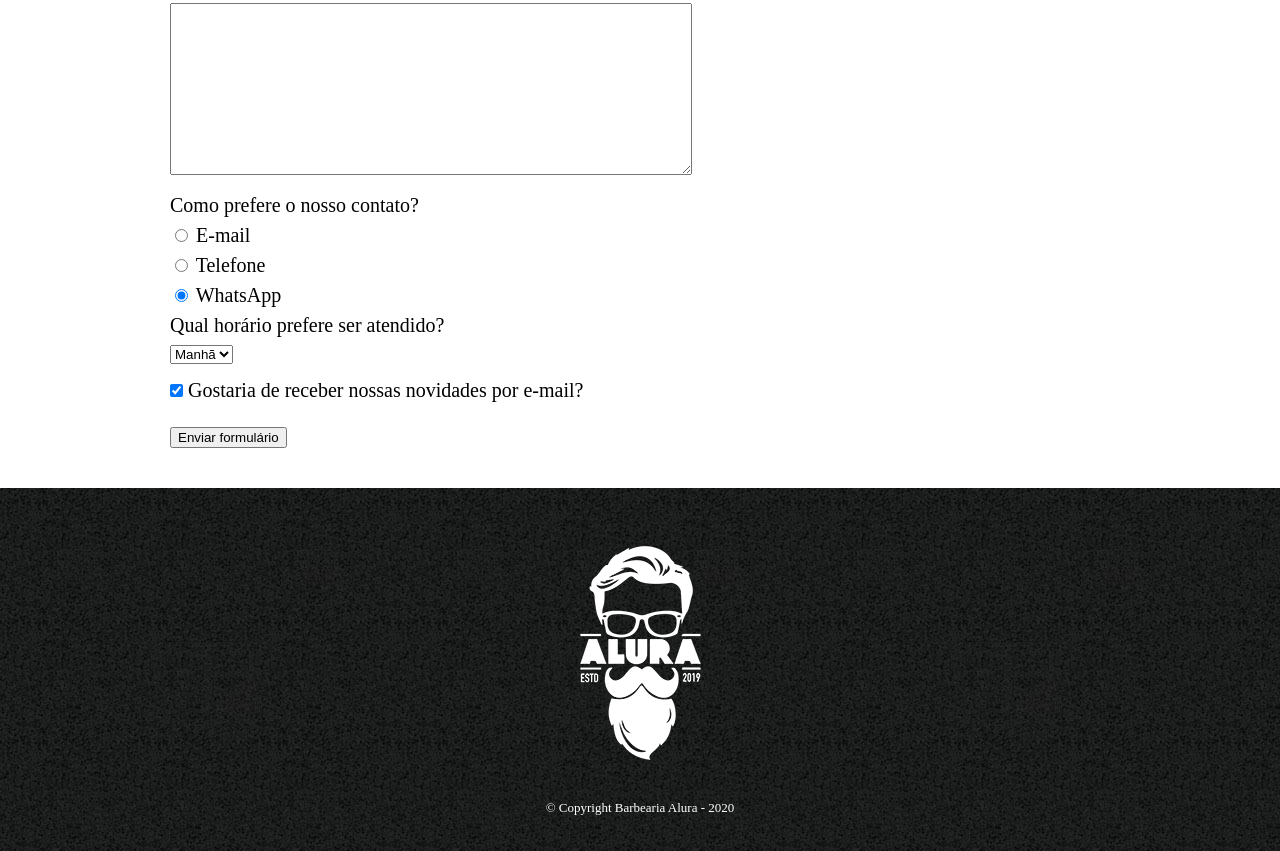
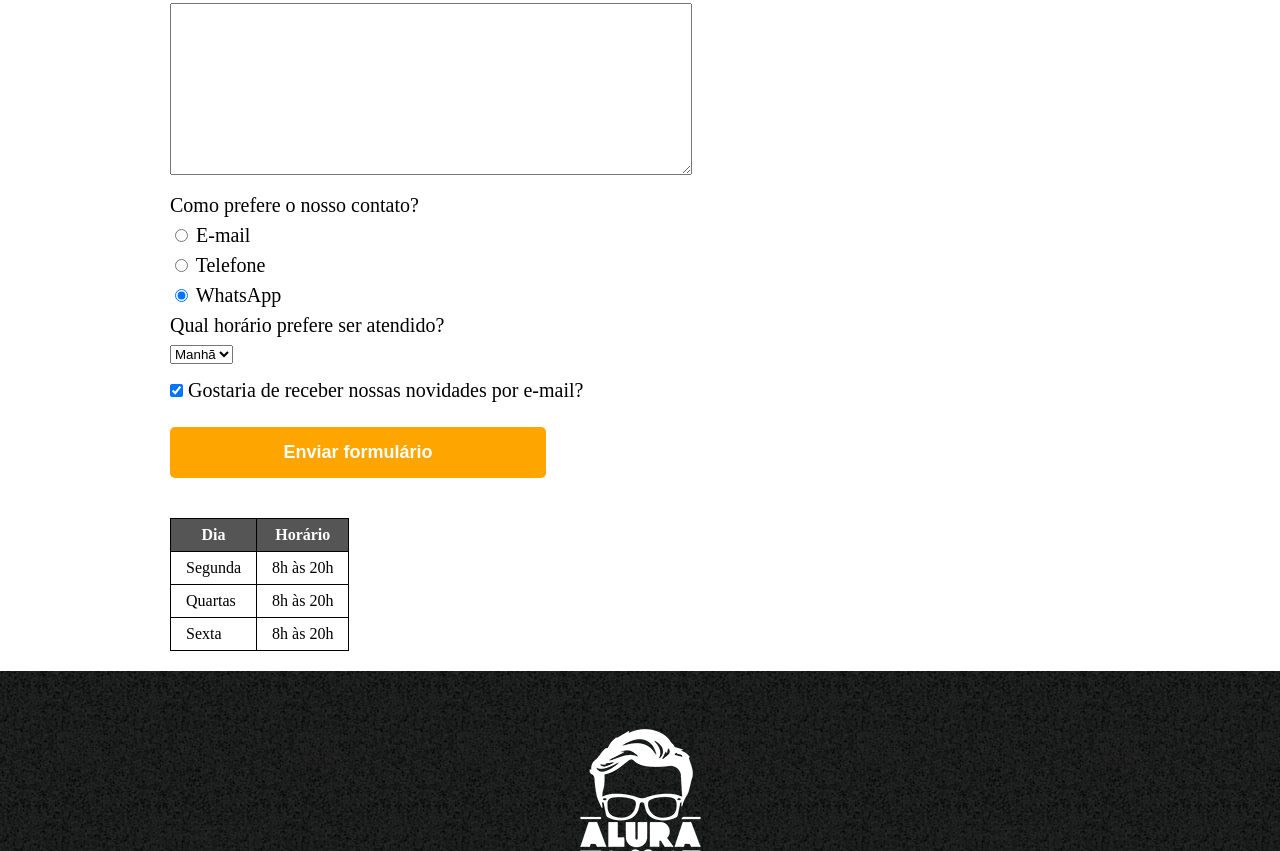
Before and after one commit to pedronandi/alura_babershop, a plain HTML site: page contato.html in a window 1280 px wide. Shown: the part 627-1478 px from the top of the page. Drawn offline with Linux system fonts and the light colour scheme.

Commit message:
HTML 5 & CSS 3: part 3, 100%.

```diff
--- a/contato.html
+++ b/contato.html
@@ -11,7 +11,7 @@
 		<header>
 			<!--Envelopa os itens do cabeçalho para possibilitar a edição das margens laterais-->
 			<div class="box">
-				<h1><img src="img/logo.png"></h1>
+				<h1><img src="img/logo.png" alt="Logo da Barbearia Alura"></h1>
 
 				<nav>
 					<ul>
@@ -37,8 +37,8 @@
 				<label for="mensagem">Mensagem:</label>
 				<textarea id="mensagem" rows="10" class="default-input" required></textarea>
 
-				<div>
-					<p>Como prefere o nosso contato?</p>
+				<fieldset> <!--Separa informações com um mesmo propósito, como uma <div>-->
+					<legend>Como prefere o nosso contato?</legend> <!--título de um fieldset-->
 
 					<label for="radio-email">
 						<input type="radio" value="email" id="radio-email" name="contato"> E-mail
@@ -49,25 +49,48 @@
 					<label for="radio-whatsapp">
 						<input type="radio" value="whatsapp" id="radio-whatsapp" name="contato" checked> WhatsApp
 					</label>
-				</div>
+				</fieldset>
 
-				<div>
-					<p>Qual horário prefere ser atendido?</p>
+				<fieldset>
+					<legend>Qual horário prefere ser atendido?</legend>
 					<select>
 						<option>Manhã</option>
 						<option>Tarde</option>
 						<option>Noite</option>
 					</select>
-				</div>
+				</fieldset>
 
 				<label><input type="checkbox" class="checkbox" checked> Gostaria de receber nossas novidades por e-mail?</label>
 
-				<input type="submit" value="Enviar formulário">
+				<input type="submit" value="Enviar formulário" class="send">
 			</form>
+
+			<table>
+				<thead>
+					<tr>
+						<th>Dia</th>
+						<th>Horário</th>
+					</tr>
+				</thead>
+				<tbody>
+					<tr>
+						<td>Segunda</td>
+						<td>8h às 20h</td>
+					</tr>
+					<tr>
+						<td>Quartas</td>
+						<td>8h às 20h</td>
+					</tr>
+					<tr>
+						<td>Sexta</td>
+						<td>8h às 20h</td>
+					</tr>
+				</tbody>
+			</table>
 		</main>
 
 		<footer>
-			<img src="img/logo-branco.png">
+			<img src="img/logo-branco.png" alt="Logo da Barbearia Alura">
 			<p class="copyright">&copy; Copyright Barbearia Alura - 2020</p>
 		</footer>
 	</body>
--- a/css/contato.css
+++ b/css/contato.css
@@ -7,7 +7,7 @@ form {
 	margin: 40px 0;
 }
 
-form label, p {
+form label, legend {
 	display: block; /*Força o elemento a ocupar toda uma linha*/
 	font-size: 20px;
 	margin: 0 0 10px;
@@ -23,3 +23,38 @@ form label, p {
 .checkbox {
 	margin: 20px 0;
 }
+
+.send {
+	width: 40%;
+	padding: 15px 0;
+	background: orange;
+	color: white;
+	font-weight: bold;
+	font-size: 18px;
+	border: none;
+	border-radius: 5px;
+	transition: 1s all; /*Atrasa a mudança de cor do botão que ocorre no hover*/
+	cursor: pointer; /*Troca o cursor do mouse quando ele passa pelo botão*/
+}
+
+.send:hover {
+	background: darkorange;
+	transform: scale(1.05); /*Nova propriedade do CSS3 que aumenta todas as propriedades do elemento, em escala (5%)*/
+	transform: rotate(5deg); /*Rotaciona o elemento em graus. Se colocadas em sequência, ocorre os 2 efeitos*/
+}
+
+table {
+	margin: 20px 0;
+
+}
+
+thead {
+	background: #555555;
+	color: #FFFFFF;
+	font-weight: bold;
+}
+
+td, th {
+	border: 1px solid #000000;
+	padding: 8px 15px;
+}
```
Also changed, not shown: index.html (+2 -2 lines), produtos.html (+2 -2 lines).
